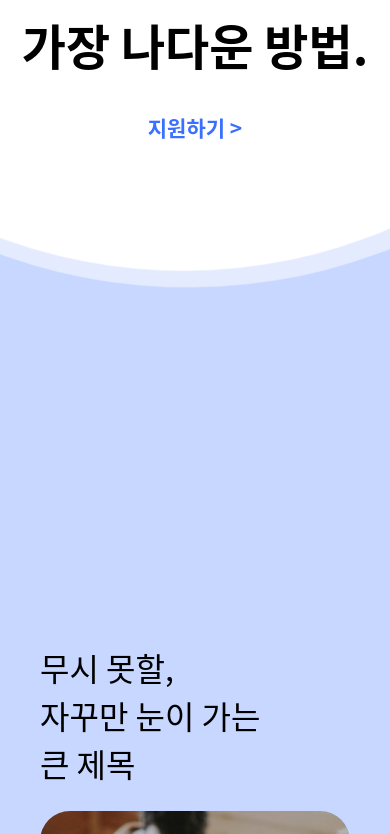
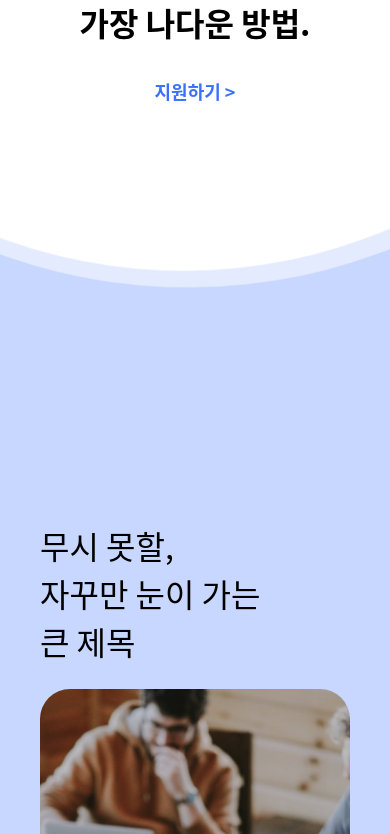
Before and after one commit to KMU-WINK/wink-official-frontend, a Next.js app: page / in a window 390 px wide. Shown: the part 510-1344 px from the top of the page. Built offline with nearby package versions, Linux system fonts and the light colour scheme.

Commit message:
feat: Home 페이지에 Content type 2 추가 및 반응형 적용
- Content type 2를 Home 페이지에 반영
- Mobile device를 고려하여 글자 크기 및 패딩 일부 조정

```diff
--- a/src/pages/index.tsx
+++ b/src/pages/index.tsx
@@ -5,6 +5,7 @@ import styles from "@/styles/Home.module.css";
 import "aos/dist/aos.css";
 import { useEffect } from "react";
 import Content1 from "components/Content1";
+import Content2 from "components/Content2";
 
 export default function Home() {
   useEffect(() => {
@@ -18,7 +19,7 @@ export default function Home() {
         <title>WINK: Web IN Kookmin</title>
         <meta
           name="description"
-          content="국민대학교 소프트웨어융합대학 웹 학술 동아리 윙크😉"
+          content="국민대학교 소프트웨어융합대학 웹 학술 동아리 윙크 😉"
         />
         <meta name="viewport" content="width=device-width, initial-scale=1" />
         <link rel="icon" href="/favicon.ico" />
@@ -34,10 +35,13 @@ export default function Home() {
           지원하기 {`>`}
         </p>
       </div>
-      <div className={styles.container1}>
-        <Content1></Content1>
+      <div className={styles.content_container}>
+        <div className={styles.container1}>
+          <Content1/>
+        </div>
+        <div className={styles.container1_end}></div>
+        <Content2 />
       </div>
-      <div className={styles.container1_end}></div>
     </>
   );
 }
--- a/src/styles/Home.module.css
+++ b/src/styles/Home.module.css
@@ -71,7 +71,14 @@
   }
 }
 
+.content_container {
+  display: flex;
+  align-items: center;
+  flex-direction: column;
+}
+
 .container1 {
+  width: 100%;
   display: flex;
   flex-direction: column;
   justify-content: center;
@@ -85,3 +92,24 @@
   height: 211px;
   background: linear-gradient(180deg, #C8D7FF 0%, rgba(200, 215, 255, 0) 100%);
 }
+
+/* Mobile */
+@media (max-width: 700px) {
+  .wave > p {
+    font-size: 32px;
+  }
+
+  .wave > p:last-of-type {
+    font-size: 18px;
+  }
+
+  .container1 {
+    padding: 128px 0px 72px 0px;
+  }
+
+  .container1_end {
+    width: 100%;
+    height: 105px;
+    background: linear-gradient(180deg, #C8D7FF 0%, rgba(200, 215, 255, 0) 100%);
+  }
+}
```
